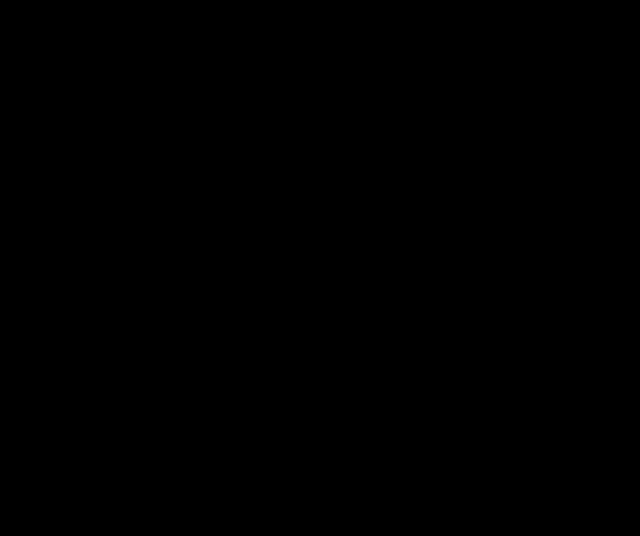
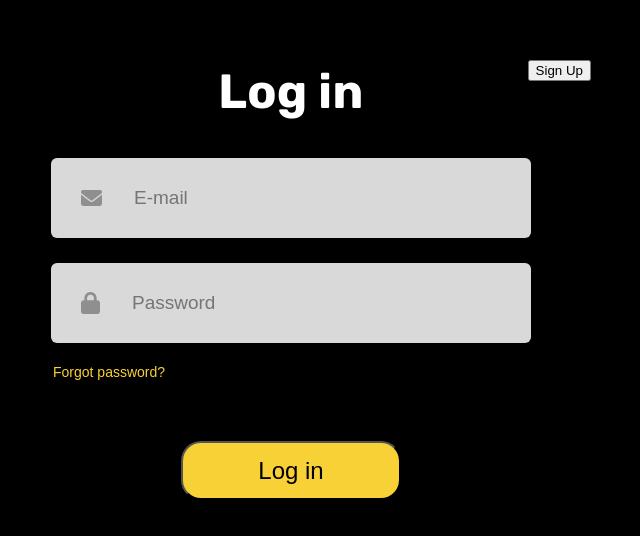
Before and after one commit to simone-c18/fe-pro-project, a React (Create React App) app: page /login in a window 1280 px wide. Before the commit this address had no page. Shown: the part 140-676 px from the top of the page, without its empty margins (349-989 px from the left). Built offline with nearby package versions, Linux system fonts and the light colour scheme.

Commit message:
added firebase authentication and adjusted login/signup pages

```diff
--- a/package.json
+++ b/package.json
@@ -6,6 +6,7 @@
     "@testing-library/jest-dom": "^5.17.0",
     "@testing-library/react": "^13.4.0",
     "@testing-library/user-event": "^13.5.0",
+    "firebase": "^11.1.0",
     "react": "^18.3.1",
     "react-dom": "^18.3.1",
     "react-router-dom": "^6.28.0",
--- a/src/App.js
+++ b/src/App.js
@@ -1,6 +1,7 @@
 import './App.css';
 import { BrowserRouter as Router, Routes, Route } from "react-router-dom";
 import Landing from "./pages/Landing";
+import Login from "./pages/Login";
 import Signup from "./pages/Signup";
 
 function App() {
@@ -9,6 +10,7 @@
       <Routes>
         <Route index element={<Landing />} />
         <Route path="/register" element={<Signup />} />
+        <Route path="/login" element={<Login />} />
       </Routes>
     </Router>
   );
--- a/src/components/Button.js
+++ b/src/components/Button.js
@@ -16,4 +16,4 @@
   );
 }
 
-export default NavigateButton
+export default NavigateButton;
--- /dev/null
+++ b/src/firebase/auth.js
@@ -0,0 +1,29 @@
+import { auth } from "./firebase";
+import { createUserWithEmailAndPassword, signInWithEmailAndPassword, GoogleAuthProvider, sendPasswordResetEmail, updatePassword } from "firebase/auth";
+
+
+export const doCreateUserWithEmailAndPassword = async (email, password) => {
+    return createUserWithEmailAndPassword(auth, email, password);
+};
+
+export const doSignInWithEmailAndPassword = (email, password) => {
+    return signInWithEmailAndPassword(auth, email, password);
+};
+
+export const doSignInWithGoogle = async () => {
+    const provider = new GoogleAuthProvider();
+    const result = await signInWithPopup(auth, provider);
+    return result;
+};
+
+export const doSignOut = () => {
+    return auth.signOut();
+};
+
+export const doPasswordReset = (email) => {
+    return sendPasswordResetEmail(auth, email);
+};
+
+export const doPasswordChange = (password) => {
+    return updatePassword(auth.currentUser, password);
+};
--- /dev/null
+++ b/src/firebase/firebase.js
@@ -0,0 +1,23 @@
+// Import the functions you need from the SDKs you need
+import { initializeApp } from "firebase/app";
+import { getAuth } from "firebase/auth";
+// TODO: Add SDKs for Firebase products that you want to use
+// https://firebase.google.com/docs/web/setup#available-libraries
+
+// Your web app's Firebase configuration
+// For Firebase JS SDK v7.20.0 and later, measurementId is optional
+const firebaseConfig = {
+  apiKey: "AIzaSyBhwdNO327sOmA8wB9GCqGwqIUtQNLQAkE",
+  authDomain: "fe-pro-f8738.firebaseapp.com",
+  projectId: "fe-pro-f8738",
+  storageBucket: "fe-pro-f8738.firebasestorage.app",
+  messagingSenderId: "368674066931",
+  appId: "1:368674066931:web:544469e0cac2ff7ef80286",
+  measurementId: "G-9VE8VJ53N6"
+};
+
+// Initialize Firebase
+const app = initializeApp(firebaseConfig);
+const auth = getAuth(app);
+
+export { app, auth };
--- /dev/null
+++ b/src/pages/Login.js
@@ -0,0 +1,77 @@
+import React, { useState } from 'react';
+import './LoginSignup.css';
+import email_icon from '../components/assets/email.png';
+import password_icon from '../components/assets/password.png';
+import { signInWithEmailAndPassword } from 'firebase/auth';
+import { auth } from '../firebase/firebase';
+import { useNavigate } from 'react-router-dom';
+
+const Login = () => {
+  const navigate = useNavigate();
+  const [email, setEmail] = useState('');
+  const [password, setPassword] = useState('');
+
+  const handleLogin = async (e) => {
+    e.preventDefault();
+
+    try {
+      const userCredential = await signInWithEmailAndPassword(auth, email, password);
+      console.log("Logged in:", userCredential.user);
+      navigate("/dashboard"); // Navigate to the dashboard or home page after login
+    } catch (error) {
+      console.error("Login Error:", error.message);
+    }
+  };
+
+  return (
+    <div className="container">
+
+        <div className="corner button">
+           <button className="corner-button">
+                Sign Up
+            </button>
+
+        </div>
+
+      <div className="header">
+        <div className="text">Log in</div>
+        <div className="underline"></div>
+      </div>
+
+      <div className="inputs">
+        <div className="input">
+          <img src={email_icon} alt="email" />
+          <input
+            type="email"
+            placeholder="E-mail"
+            value={email}
+            onChange={(e) => setEmail(e.target.value)}
+          />
+        </div>
+        <div className="input">
+          <img src={password_icon} alt="password" />
+          <input
+            type="password"
+            placeholder="Password"
+            value={password}
+            onChange={(e) => setPassword(e.target.value)}
+          />
+        </div>
+      </div>
+
+      <div>
+        <button className="forgot-password">
+            Forgot password?
+        </button>
+      </div>
+
+      <div className="submit-container">
+        <button className="submit" onClick={handleLogin}>
+          Log in
+        </button>
+      </div>
+    </div>
+  );
+};
+
+export default Login;
--- a/src/pages/Signup.css
+++ b/src/pages/LoginSignup.css
@@ -96,9 +96,16 @@
 
 .forgot-password{
     padding-left: 62px;
-    margin-top: 27px;
-    color: grey;
-    font-size: 18px;
+    margin-top: 20px;
+    color: #f8d137;
+    background: transparent;
+    font-size: 14px;
+    cursor: pointer;
+    border: none;
+}
+
+.forgot-password:hover{
+    text-decoration: underline;
 }
 
 
@@ -141,3 +148,8 @@
     background: white;
     color: grey;
 }
+
+
+.corner-button{
+    float: right;
+}
--- /dev/null
+++ b/src/pages/Signup.js
@@ -0,0 +1,63 @@
+import React, { useState } from 'react';
+import './LoginSignup.css';
+import email_icon from '../components/assets/email.png';
+import password_icon from '../components/assets/password.png';
+import { createUserWithEmailAndPassword } from 'firebase/auth';
+import { auth } from '../firebase/firebase';
+import { useNavigate } from 'react-router-dom';
+
+const Signup = () => {
+  const navigate = useNavigate();
+  const [email, setEmail] = useState('');
+  const [password, setPassword] = useState('');
+
+  const handleSignup = async (e) => {
+    e.preventDefault();
+
+    try {
+      const userCredential = await createUserWithEmailAndPassword(auth, email, password);
+      console.log("Signed up:", userCredential.user);
+      navigate("/login"); // Navigate to login page after sign-up
+    } catch (error) {
+      console.error("Signup Error:", error.message);
+    }
+  };
+
+  return (
+    <div className="container">
+      <div className="header">
+        <div className="text">Sign Up</div>
+        <div className="underline"></div>
+      </div>
+
+      <div className="inputs">
+        <div className="input">
+          <img src={email_icon} alt="email" />
+          <input
+            type="email"
+            placeholder="E-mail"
+            value={email}
+            onChange={(e) => setEmail(e.target.value)}
+          />
+        </div>
+        <div className="input">
+          <img src={password_icon} alt="password" />
+          <input
+            type="password"
+            placeholder="Password"
+            value={password}
+            onChange={(e) => setPassword(e.target.value)}
+          />
+        </div>
+      </div>
+
+      <div className="submit-container">
+        <button className="submit" onClick={handleSignup}>
+          Create account
+        </button>
+      </div>
+    </div>
+  );
+};
+
+export default Signup;
--- a/src/pages/Signup.jsx
+++ b/src/pages/Signup.jsx
@@ -3,10 +3,41 @@
 import user_icon from '../components/assets/person.png'
 import password_icon from '../components/assets/password.png'
 import email_icon from '../components/assets/email.png'
+import { createUserWithEmailAndPassword } from 'firebase/auth'
+import { auth } from '../firebase/firebase'
+import { NavLink, useNavigate } from 'react-router-dom';
+
 
 const LoginSignup = () => {
 
+  const navigate = useNavigate();
+
+  const [email, setEmail] = useState('')
+  const [password, setPassword] = useState('');
+
+  const onSubmit = async (e) => {
+    e.preventDefault()
+
+    await createUserWithEmailAndPassword(auth, email, password)
+      .then((userCredential) => {
+          // Signed in
+          const user = userCredential.user;
+          console.log(user);
+          navigate("/login")
+          // ...
+      })
+      .catch((error) => {
+          const errorCode = error.code;
+          const errorMessage = error.message;
+          console.log(errorCode, errorMessage);
+          // ..
+      });
+
+
+  }
+
     const [action, setAction] = useState("Sign Up");
+
 
     return (
       <div className='container'>
```
Also changed, not shown: src/contexts/authContext/index.jsx (added, +44 -0 lines), src/pages/Layout.js (deleted, +0 -13 lines), 1 other file (tests, documents, lock files or other folders).
